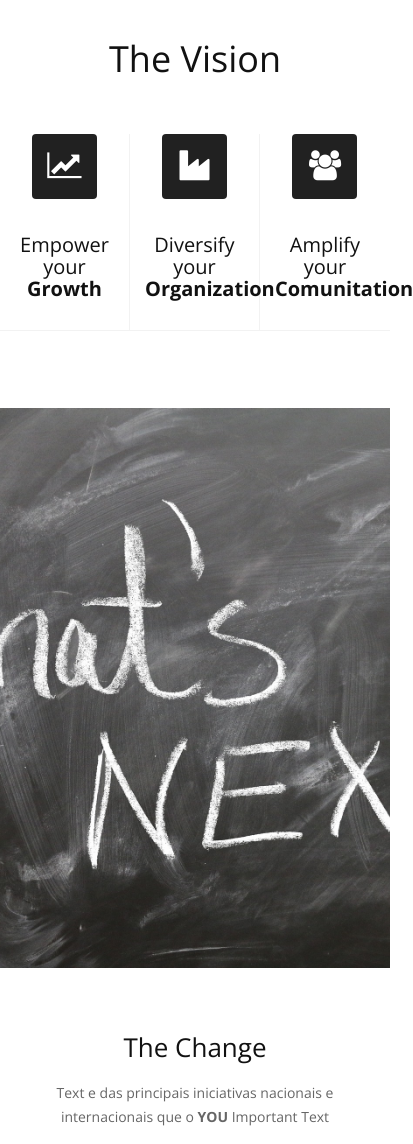
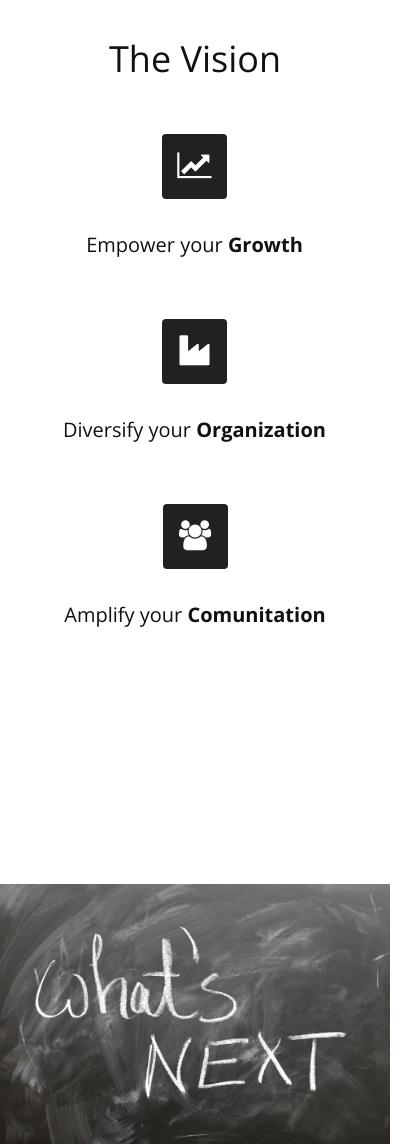
Before and after one commit to nunov18/industry, a plain HTML site: page index.html in a window 390 px wide. Shown: the part 920-2064 px from the top of the page, 413 px wide, since content can reach past the window. Drawn offline with nearby package versions, Linux system fonts and the light colour scheme; some packages are replaced by stand-ins of ours.

Commit message:
Update mobile
v0.0.1

```diff
--- a/css/main.css
+++ b/css/main.css
@@ -290,8 +290,8 @@ section {
 }
 
 .our-services .col-sm-4 {
-  border-right:1px solid #f2f2f2;
-  border-bottom:1px solid #f2f2f2;
+  border-right:1px solid rgba(255, 255, 255, 0);
+  border-bottom:1px solid rgba(255, 255, 255, 0);
   padding-bottom: 50px;
 }
 
@@ -316,6 +316,7 @@ section {
 **************************/
 #about-us {
   background-image: url(../images/cut.jpg);
+  background-size: contain;
   padding: 280px 0;
 }
 
--- a/css/presets/preset1.css
+++ b/css/presets/preset1.css
@@ -52,5 +52,5 @@ a:hover, a:focus {
 }
 
 .twitter-icon .fa-twitter:after {
-	border-color: #63C0C5 transparent transparent;
+	border-color: #63C0C5 transparent;
 }
--- a/index.html
+++ b/index.html
@@ -96,7 +96,7 @@
       </div>
       <div class="text-center our-services">
         <div class="row">
-          <div class="col-sm-4 col-xs-4 wow fadeInDown" data-wow-duration="1000ms" data-wow-delay="300ms">
+          <div class="col-sm-4 wow fadeInDown" data-wow-duration="1000ms" data-wow-delay="300ms">
             <div class="service-icon">
               <i class="fa fa-line-chart" aria-hidden="true"></i>
             </div>
@@ -104,7 +104,7 @@
               <h3>Empower your <b>Growth</b></h3>
             </div>
           </div>
-          <div class="col-sm-4 col-xs-4 wow fadeInDown" data-wow-duration="1000ms" data-wow-delay="450ms">
+          <div class="col-sm-4 wow fadeInDown" data-wow-duration="1000ms" data-wow-delay="450ms">
             <div class="service-icon">
               <i class="fa fa-industry" aria-hidden="true"></i>
             </div>
@@ -112,7 +112,7 @@
               <h3>Diversify your <b>Organization</b></h3>
             </div>
           </div>
-          <div class="col-sm-4 col-xs-4 wow fadeInDown" data-wow-duration="1000ms" data-wow-delay="550ms">
+          <div class="col-sm-4 wow fadeInDown" data-wow-duration="1000ms" data-wow-delay="550ms">
             <div class="service-icon">
               <i class="fa fa-users" aria-hidden="true"></i>
             </div>
@@ -570,7 +570,7 @@
 
   <script type="text/javascript" src="js/jquery.js"></script>
   <script type="text/javascript" src="js/bootstrap.min.js"></script>
-  <script type="text/javascript" src="http://maps.google.com/maps/api/js?sensor=true"></script>
+  <script type="text/javascript" src="http://maps.google.com/maps/api/js?sensor=true&key=AIzaSyC9BPGoJjldazmeDOPQc7324Krc-NHV2oo"></script>
   <script type="text/javascript" src="js/jquery.inview.min.js"></script>
   <script type="text/javascript" src="js/wow.min.js"></script>
   <script type="text/javascript" src="js/mousescroll.js"></script>
```
